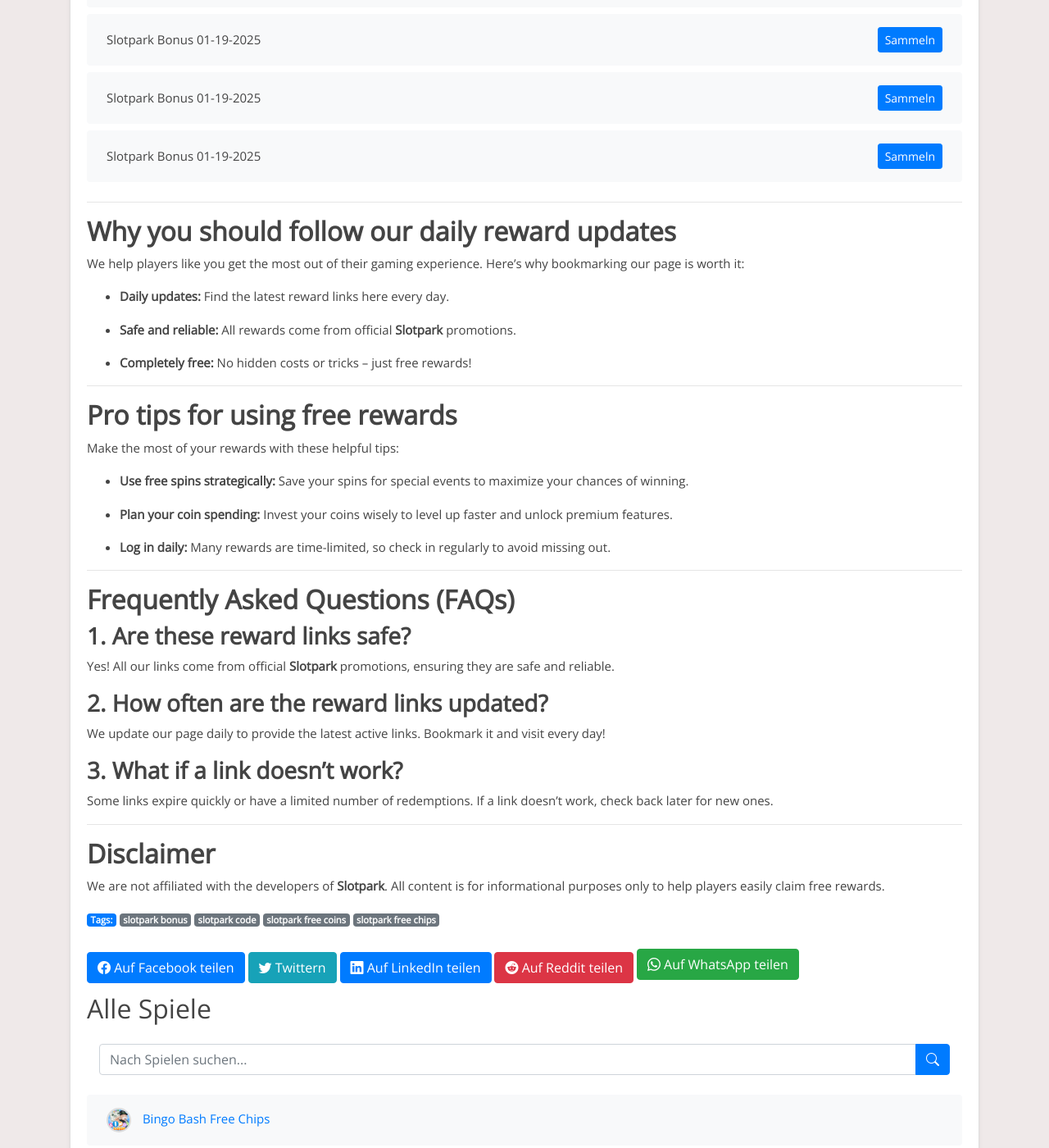
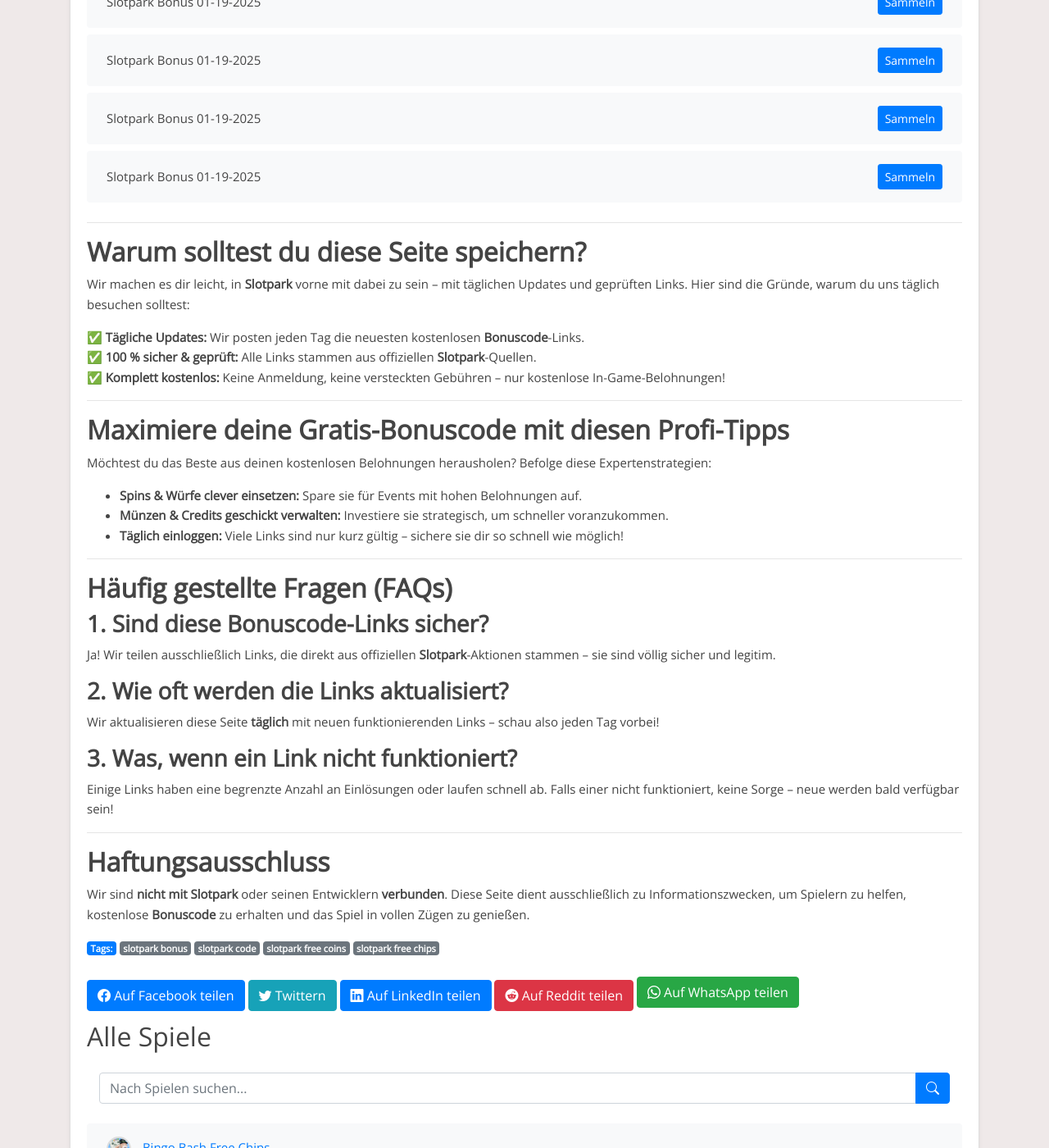
Before and after one commit to Prollad99/bs-de, a Jekyll site: the page built from _posts/2025-01-19-slotpark.md, in a window 1280 px wide and 1400 px high, scrolled down 7772 px. Shown: the whole window at 82% size. Built offline with Jekyll 4.4.1, drawn with Linux system fonts in a browser that asks for light colours; some of the changed text lies outside the part shown.

Commit message:
Update slotpark reward links, content, and last modified date

```diff
--- a/_includes/slotpark_footer.html
+++ b/_includes/slotpark_footer.html
@@ -1,55 +1,38 @@
 ---
 
+## **Warum solltest du diese Seite speichern?**
 
-## **Why you should follow our daily reward updates**
+Wir machen es dir leicht, in **Slotpark** vorne mit dabei zu sein – mit täglichen Updates und geprüften Links. Hier sind die Gründe, warum du uns täglich besuchen solltest:
 
-We help players like you get the most out of their gaming experience. Here’s why bookmarking our page is worth it:
-
-- **Daily updates:** Find the latest reward links here every day.
-
-- **Safe and reliable:** All rewards come from official **Slotpark** promotions.
-
-- **Completely free:** No hidden costs or tricks – just free rewards!
-
+✅ **Tägliche Updates:** Wir posten jeden Tag die neuesten kostenlosen **Bonuscode**-Links.
+✅ **100 % sicher & geprüft:** Alle Links stammen aus offiziellen **Slotpark**-Quellen.
+✅ **Komplett kostenlos:** Keine Anmeldung, keine versteckten Gebühren – nur kostenlose In-Game-Belohnungen!
 
 ---
 
+## **Maximiere deine Gratis-Bonuscode mit diesen Profi-Tipps**
 
-## **Pro tips for using free rewards**
+Möchtest du das Beste aus deinen kostenlosen Belohnungen herausholen? Befolge diese Expertenstrategien:
 
-Make the most of your rewards with these helpful tips:
-
-- **Use free spins strategically:** Save your spins for special events to maximize your chances of winning.
-
-- **Plan your coin spending:** Invest your coins wisely to level up faster and unlock premium features.
-
-- **Log in daily:** Many rewards are time-limited, so check in regularly to avoid missing out.
-
+- **Spins & Würfe clever einsetzen:** Spare sie für Events mit hohen Belohnungen auf.
+- **Münzen & Credits geschickt verwalten:** Investiere sie strategisch, um schneller voranzukommen.
+- **Täglich einloggen:** Viele Links sind nur kurz gültig – sichere sie dir so schnell wie möglich!
 
 ---
 
+## **Häufig gestellte Fragen (FAQs)**
 
-## **Frequently Asked Questions (FAQs)**
+### **1. Sind diese Bonuscode-Links sicher?**
+Ja! Wir teilen ausschließlich Links, die direkt aus offiziellen **Slotpark**-Aktionen stammen – sie sind völlig sicher und legitim.
 
+### **2. Wie oft werden die Links aktualisiert?**
+Wir aktualisieren diese Seite **täglich** mit neuen funktionierenden Links – schau also jeden Tag vorbei!
 
-### **1. Are these reward links safe?**
-
-Yes! All our links come from official **Slotpark** promotions, ensuring they are safe and reliable.
-
-
-### **2. How often are the reward links updated?**
-
-We update our page daily to provide the latest active links. Bookmark it and visit every day!
-
-
-### **3. What if a link doesn’t work?**
-
-Some links expire quickly or have a limited number of redemptions. If a link doesn’t work, check back later for new ones.
-
+### **3. Was, wenn ein Link nicht funktioniert?**
+Einige Links haben eine begrenzte Anzahl an Einlösungen oder laufen schnell ab. Falls einer nicht funktioniert, keine Sorge – neue werden bald verfügbar sein!
 
 ---
 
+## **Haftungsausschluss**
 
-## **Disclaimer**
-
-We are not affiliated with the developers of **Slotpark**. All content is for informational purposes only to help players easily claim free rewards.
+Wir sind **nicht mit** **Slotpark** oder seinen Entwicklern **verbunden**. Diese Seite dient ausschließlich zu Informationszwecken, um Spielern zu helfen, kostenlose **Bonuscode** zu erhalten und das Spiel in vollen Zügen zu genießen.
--- a/_includes/slotpark_post.html
+++ b/_includes/slotpark_post.html
@@ -1,32 +1,27 @@
-Are you a dedicated **Slotpark** player? Looking for the easiest way to collect free coins, spins, and other bonuses? You're in the right place! We update this page daily with new reward links so you don’t miss any chance to level up faster and fully enjoy the game.
+Bist du ein leidenschaftlicher **Slotpark**-Spieler? Möchtest du **Bonuscode** sammeln, ohne echtes Geld auszugeben? Dann bist du hier genau richtig!
 
-
-## **What are reward links?**
-
-Reward links are official promotions from **Slotpark** developers that provide players with free in-game items like spins, coins, and exclusive bonuses. They are a great way to enhance your gameplay without spending money.
-
-
-Every day, we provide the latest and most reliable reward links, so you can redeem your rewards effortlessly and continue your journey without interruptions.
-
+Wir aktualisieren diese Seite **täglich** mit neuen **Bonuscode**-Links, damit du dein Gameplay verbessern, schneller aufsteigen und spannende Belohnungen freischalten kannst – völlig kostenlos.
 
 ---
 
+## **Was sind Bonuscode-Links?**
 
-## **How to redeem your free rewards**
+**Bonuscode**-Links sind offizielle Belohnungen der **Slotpark**-Entwickler. Sie bieten kostenlose **Bonuscode** und weitere In-Game-Boni wie Spins, Würfe, Credits und spezielle Geschenke.
 
-Redeeming your daily rewards is simple and requires just a few steps:
-
-1. **Choose a reward link from the list below.**
-
-2. **Tap on the link and log into your Slotpark account.**
-
-3. **The reward will be instantly credited to your account!**
-
-
-Check back on this page regularly, as links can expire quickly. Don’t miss out!
-
+Statt selbst danach zu suchen, übernehmen wir die Arbeit für dich! Wir sammeln und aktualisieren täglich die neuesten funktionierenden Links, damit du deine Gratis-Belohnungen mühelos einlösen kannst.
 
 ---
 
+## **So löst du deine kostenlosen Bonuscode ein**
 
-## **Today's Slotpark reward links**
+Deine **Bonuscode** zu erhalten ist schnell und einfach:
+
+1. **Wähle einen Link aus der Liste unten.**
+2. **Klicke auf den Link und melde dich in deinem Slotpark-Konto an.**
+3. **Genieße deine kostenlosen Bonuscode – sofort in deinem Spiel verfügbar!**
+
+> 🔔 **Tipp:** Diese Links laufen schnell ab – schau täglich vorbei, um dir deine Belohnungen zu sichern!
+
+---
+
+## **Heutige Gratis-Bonuscode für Slotpark**
```
